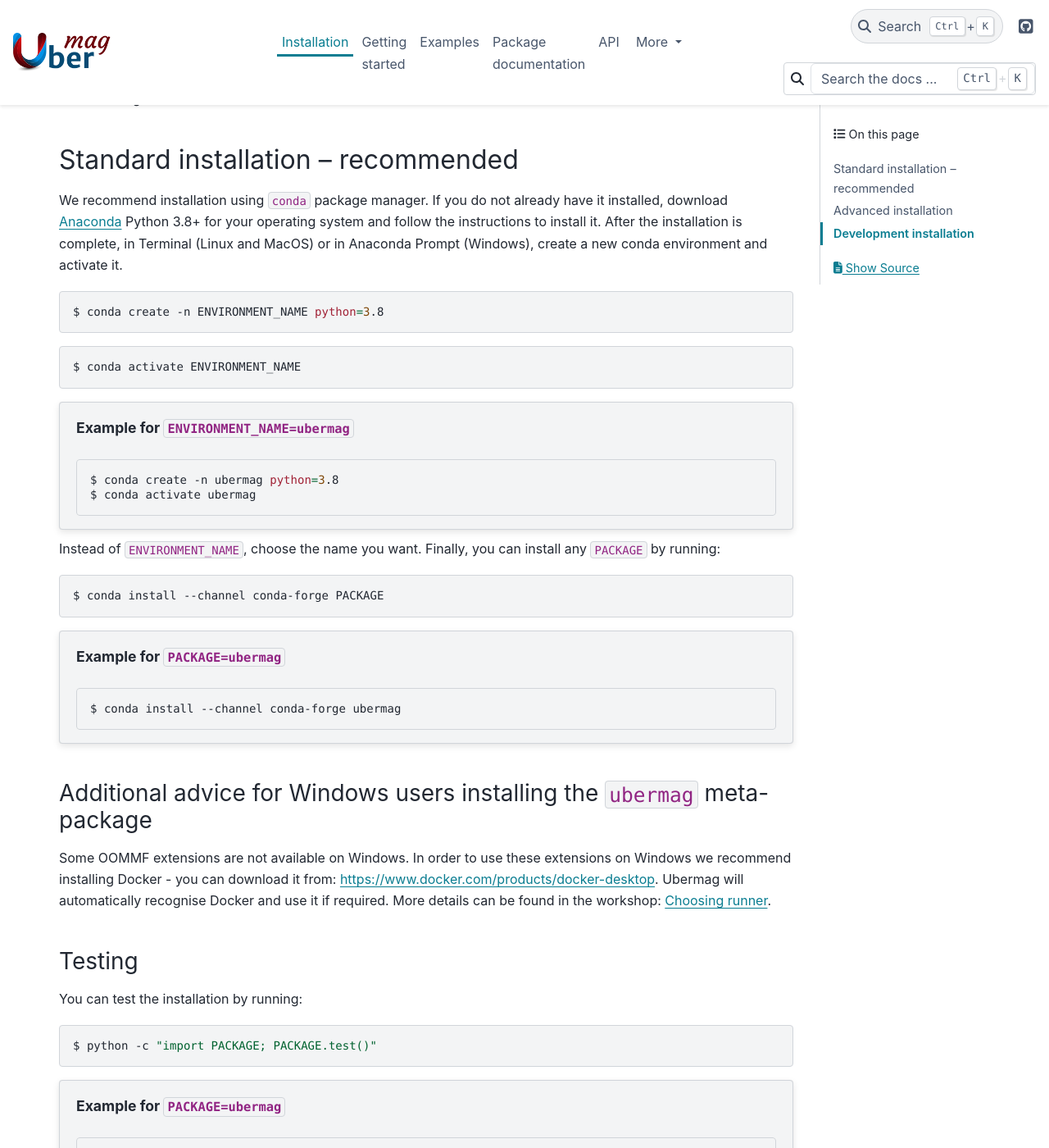
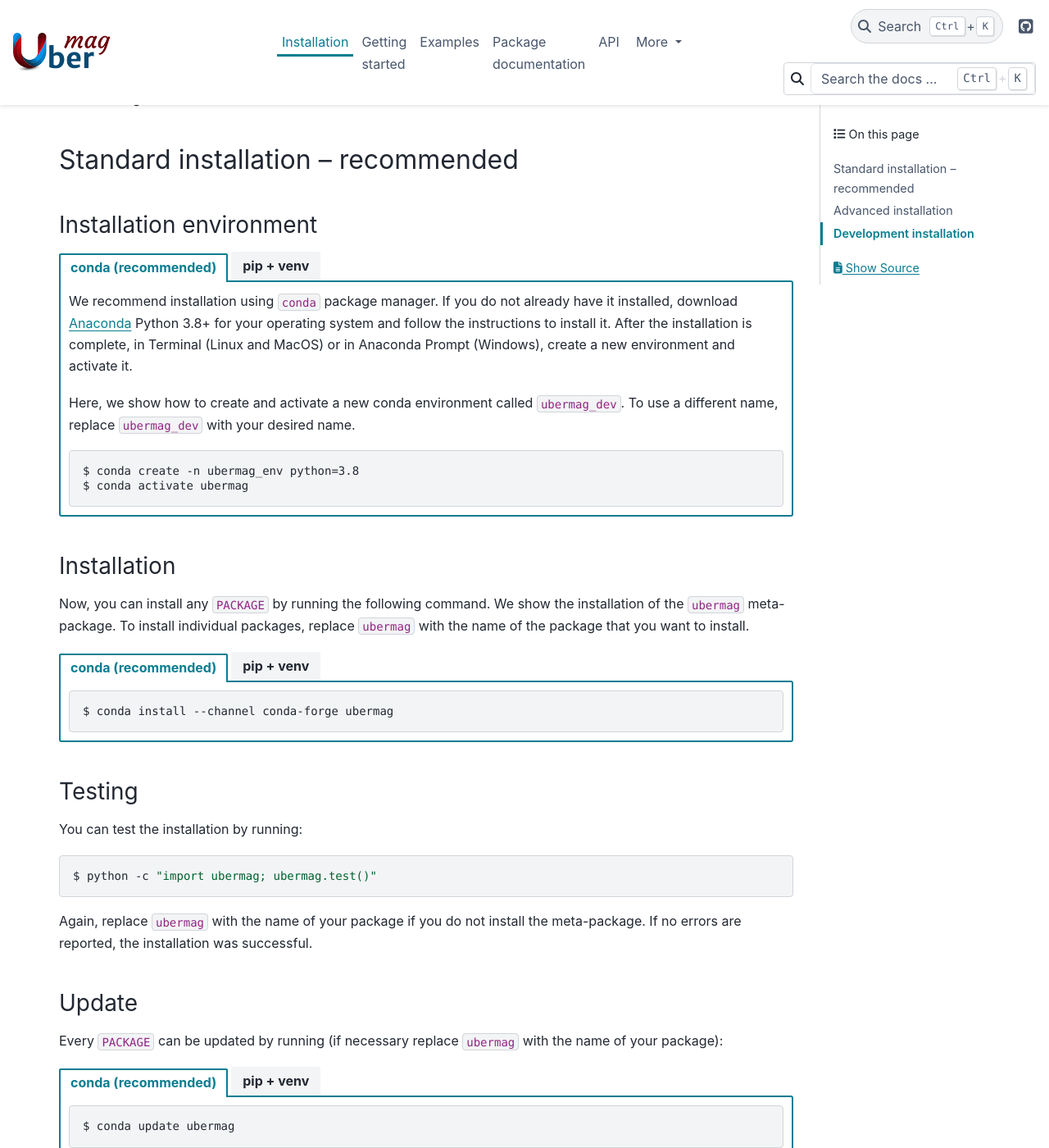
Before and after one commit to ubermag/ubermag.github.io, a Sphinx documentation site: the page built from source/installation.rst, in a window 1280 px wide and 1400 px high, scrolled down 676 px. Shown: the whole window at 82% size. Built offline with Sphinx 7.4.7 and the PyData theme 0.15.4, drawn with Linux system fonts in a browser that asks for light colours; pages that are not in the unit, such as notebooks, are missing from menus; some of the changed text lies outside the part shown.

Commit message:
Use tabs to better structure installation instructions

```diff
--- a/source/installation.rst
+++ b/source/installation.rst
@@ -4,7 +4,7 @@
 
 All packages in Ubermag are available on both ``conda-forge`` and ``PyPI``. All
 packages can be installed independently using ``conda`` or ``pip``. To simplify the
-installation for users doing micromagnetic simulations we provide a metapackage
+installation for users doing micromagnetic simulations we provide a meta-package
 called ``ubermag``. During installation of this packages all individual
 subpackages and additionally `OOMMF <https://math.nist.gov/oommf/>`__ are
 installed.
@@ -29,52 +29,81 @@
 Standard installation -- recommended
 ====================================
 
-We recommend installation using ``conda`` package manager. If you do not already
-have it installed, download `Anaconda <https://www.anaconda.com/download>`__ Python
-3.8+ for your operating system and follow the instructions to install it. After
-the installation is complete, in Terminal (Linux and MacOS) or in Anaconda
-Prompt (Windows), create a new conda environment and activate it.
+Installation environment
+------------------------
 
-..
-   Two separate code blocks to avoid the creation of environments called ENVIRONMENT_NAME
-   when people use the copy_button functionality.
+.. tab-set::
 
-.. code-block:: bash
+   .. tab-item:: conda (recommended)
+      :sync: conda_install
 
-   $ conda create -n ENVIRONMENT_NAME python=3.8
+      We recommend installation using ``conda`` package manager. If you do not
+      already have it installed, download `Anaconda
+      <https://www.anaconda.com/download>`__ Python 3.8+ for your operating
+      system and follow the instructions to install it. After the installation
+      is complete, in Terminal (Linux and MacOS) or in Anaconda Prompt
+      (Windows), create a new environment and activate it.
 
-.. code-block:: bash
+      Here, we show how to create and activate a new conda environment called
+      ``ubermag_dev``. To use a different name, replace ``ubermag_dev`` with
+      your desired name.
 
-   $ conda activate ENVIRONMENT_NAME
+      .. code-block::
 
-.. topic:: Example for ``ENVIRONMENT_NAME=ubermag``
+         $ conda create -n ubermag_env python=3.8
+         $ conda activate ubermag
 
-   .. code-block:: bash
+   .. tab-item:: pip + venv
+      :sync: pip_install
 
-      $ conda create -n ubermag python=3.8
-      $ conda activate ubermag
+      If you do not want to use or cannot use ``conda`` you can also install
+      ``ubermag`` via ``pip``. You have to manually install Python and pip for
+      your operating system.
 
-Instead of ``ENVIRONMENT_NAME``, choose the name you want. Finally, you can
-install any ``PACKAGE`` by running:
+      First, we create a new virtual environment, here called ``ubermag_dev``.
+      To use a different name, replace ``ubermag_dev`` with your desired name. A
+      new folder with the given environment name will be created in the current
+      directory.
 
-.. code-block:: bash
+      .. code-block::
 
-   $ conda install --channel conda-forge PACKAGE
+         $ python3 -m venv ubermag_env
 
-.. topic:: Example for ``PACKAGE=ubermag``
+      To activate the environment on Windows, run:
 
-   .. code-block:: bash
+      .. code-block::
 
-      $ conda install --channel conda-forge ubermag
+         $ ubermag_env\Scripts\activate.bat
 
-Additional advice for Windows users installing the ``ubermag`` meta-package
----------------------------------------------------------------------------
+      On Linux or MacOS, run:
 
-Some OOMMF extensions are not available on Windows. In order to use these
-extensions on Windows we recommend installing Docker - you can download it from:
-https://www.docker.com/products/docker-desktop. Ubermag will automatically
-recognise Docker and use it if required. More details can be found in the
-workshop: `Choosing runner <workshop/tutorials/choosing-runner.html>`__.
+      .. code-block::
+
+         $ source ubermag_env/bin/activate
+
+Installation
+------------
+
+Now, you can install any ``PACKAGE`` by running the following command. We
+show the installation of the ``ubermag`` meta-package. To install individual
+packages, replace ``ubermag`` with the name of the package that you want to
+install.
+
+.. tab-set::
+
+   .. tab-item:: conda (recommended)
+      :sync: conda_install
+
+      .. code-block::
+
+         $ conda install --channel conda-forge ubermag
+
+   .. tab-item:: pip + venv
+      :sync: pip_install
+
+      .. code-block::
+
+         $ pip install ubermag
 
 Testing
 -------
@@ -83,30 +112,32 @@
 
 .. code-block:: bash
 
-   $ python -c "import PACKAGE; PACKAGE.test()"
+   $ python -c "import ubermag; ubermag.test()"
 
-.. topic:: Example for ``PACKAGE=ubermag``
-
-   .. code-block:: bash
-
-      $ python -c "import ubermag; ubermag.test()"
-
-If no errors are reported, the installation was successful.
+Again, replace ``ubermag`` with the name of your package if you do not install
+the meta-package. If no errors are reported, the installation was successful.
 
 Update
 ------
 
-Every ``PACKAGE`` can be updated by running:
+Every ``PACKAGE`` can be updated by running (if necessary replace ``ubermag``
+with the name of your package):
 
-.. code::
+.. tab-set::
 
-   $ conda update PACKAGE
+   .. tab-item:: conda (recommended)
+      :sync: conda_install
 
-.. topic:: Example for ``PACKAGE=ubermag``
+      .. code-block::
 
-   .. code-block:: bash
+          $ conda update ubermag
 
-      $ conda update ubermag
+   .. tab-item:: pip + venv
+      :sync: pip_install
+
+      .. code-block::
+
+         $ pip install --upgrade ubermag
 
 Advanced installation
 =====================
@@ -124,148 +155,148 @@
 choosing the computational backend, please follow the steps explained
 subsequently for your operating system.
 
-Windows
--------
+.. tab-set::
 
-1. Before we install ``ubermag``, we need to install ``Python3`` Anaconda
-   package manager. If you do not already have it installed, download `Anaconda
-   <https://www.anaconda.com/download>`__ Python 3.8+ for your operating system
-   and follow the instructions to install it.
+   .. tab-item:: Windows
 
-2. Now we have everything required to install ``ubermag``. Run in Command Prompt:
+      1. Before we install ``ubermag``, we need to install ``Python3`` Anaconda
+         package manager. If you do not already have it installed, download `Anaconda
+         <https://www.anaconda.com/download>`__ Python 3.8+ for your operating system
+         and follow the instructions to install it.
 
-.. code-block:: bash
+      2. Now we have everything required to install ``ubermag``. Run in Command Prompt:
 
-   $ pip install ubermag
+         .. code-block::
 
-3. To install OOMMF as a computational backend, first, you need to install
-   ``tcl`` on your machine. To do this, download the ``.exe`` file from this
-   `link <http://www.activestate.com/activetcl/downloads>`__, appropriate for
-   your operating system (32-bit or 64-bit). After the download is complete, run
-   the downloaded file and follow the instructions to complete the installation.
+            $ pip install ubermag
 
-4. Download the ``.zip`` file for the latest OOMMF version which is appropriate
-   for your Windows OS (32-bit or 64-bit) from this `link
-   <https://math.nist.gov/oommf/software-20.html>`__. After the download is
-   complete, unzip (extract) it. Locate among the the unzipped files
-   ``oommf.tcl`` and remember its location - we are going to need it in step 3.
+      3. To install OOMMF as a computational backend, first, you need to install
+         ``tcl`` on your machine. To do this, download the ``.exe`` file from this
+         `link <http://www.activestate.com/activetcl/downloads>`__, appropriate for
+         your operating system (32-bit or 64-bit). After the download is complete, run
+         the downloaded file and follow the instructions to complete the installation.
 
-5. In order to help Ubermag find where ``oommf.tcl`` is, we need to set the
-   value of environment variable ``OOMMFTCL``. To do this, in Control Panel,
-   select ``System`` -> ``Advanced system settings`` (tab ``Advanced``) ->
-   ``Environment variables``. In User variables select ``New...`` and type
-   ``OOMMFTCL`` for Variable name and
-   ``C:\path\you\remembered\from\step2\oommf.tcl`` to Variable value.
+      4. Download the ``.zip`` file for the latest OOMMF version which is appropriate
+         for your Windows OS (32-bit or 64-bit) from this `link
+         <https://math.nist.gov/oommf/software-20.html>`__. After the download is
+         complete, unzip (extract) it. Locate among the the unzipped files
+         ``oommf.tcl`` and remember its location - we are going to need it in step 3.
 
+         `Note`: Some OOMMF extensions are only available in the conda package,
+         not the official release from the NIST website.
 
-MacOS
------
+      5. In order to help Ubermag find where ``oommf.tcl`` is, we need to set the
+         value of environment variable ``OOMMFTCL``. To do this, in Control Panel,
+         select ``System`` -> ``Advanced system settings`` (tab ``Advanced``) ->
+         ``Environment variables``. In User variables select ``New...`` and type
+         ``OOMMFTCL`` for Variable name and
+         ``C:\path\you\remembered\from\step2\oommf.tcl`` to Variable value.
 
-1. Before we install ``ubermag``, we need to install ``Python3`` Anaconda
-   package manager. If you do not already have it installed, download `Anaconda
-   <https://www.anaconda.com/download>`__ Python 3.8+ for your operating system
-   and follow the instructions to install it.
+   .. tab-item:: MacOS
 
-2. Now we have everything required to install ``ubermag``. Therefore, run in
-   terminal:
+      1. Before we install ``ubermag``, we need to install ``Python3`` Anaconda
+         package manager. If you do not already have it installed, download `Anaconda
+         <https://www.anaconda.com/download>`__ Python 3.8+ for your operating system
+         and follow the instructions to install it.
 
-.. code-block:: bash
+      2. Now we have everything required to install ``ubermag``. Therefore, run in
+         terminal:
 
-   $ pip install ubermag
+         .. code-block::
 
-3. To compile OOMMF on MacOS, make sure you have ``XCode`` (from AppStore) and
-   `Git <https://git-scm.com/download/mac>`__ installed.
+            $ pip install ubermag
 
-4. Clone the repository by typing
+      3. To compile OOMMF on MacOS, make sure you have ``XCode`` (from AppStore) and
+         `Git <https://git-scm.com/download/mac>`__ installed.
 
-.. code-block:: bash
+      4. Clone the repository by typing
 
-   $ git clone https://github.com/fangohr/oommf.git
+         .. code-block::
 
-5. To compile OOMMF, change the directory (``cd oommf``) and run:
+            $ git clone https://github.com/fangohr/oommf.git
 
-.. code-block:: bash
+      5. To compile OOMMF, change the directory (``cd oommf``) and run:
 
-   $ make build-with-all
+         .. code-block::
 
-This command, apart from building OOMMF, will download and compile
-Dzyaloshinkii-Moriya extensions for different crystalographic classes. For more
-information, please refer to the OOMMF `repository
-<https://github.com/fangohr/oommf>`__.
+            $ make build
 
-6. Finally, we have to set the environment variable ``OOMMFTCL``, so that
-   Ubermag knows where to find OOMMF. Consequently, in your home directory, add
-   the path to ``oommf.tcl`` file to the end of the ``.bash_profile`` file. More
-   specifically, the line at the end of your file should look like:
+         This command, apart from building OOMMF, will download and compile
+         Dzyaloshinkii-Moriya extensions for different crystalographic classes. For more
+         information, please refer to the OOMMF `repository
+         <https://github.com/fangohr/oommf>`__.
 
-.. code-block::
+      6. Finally, we have to set the environment variable ``OOMMFTCL``, so that
+         Ubermag knows where to find OOMMF. Consequently, in your home directory, add
+         the path to ``oommf.tcl`` file to the end of the ``.bash_profile`` file. More
+         specifically, the line at the end of your file should look like:
 
-   export OOMMFTCL="/path/to/your/compiled/oommf.tcl"
+         .. code-block:: bash
 
-**Please note that after editing** ``.bash_profile`` **file, you need to refresh
-your environment variables** (``source ~/.bashrc``) **or reopen the Terminal
-window.**
+            export OOMMFTCL="/path/to/your/compiled/oommf.tcl"
 
+         **Please note that after editing** ``.bash_profile`` **file, you need to refresh
+         your environment variables** (``source ~/.bashrc``) **or reopen the Terminal
+         window.**
 
-Linux (Ubuntu)
---------------
+   .. tab-item:: Linux (Ubuntu)
 
-1. To install Ubermag, we first have to make sure you have ``pip`` installed.
-   **Please note that this command requires root privileges (sudo).**
+      1. To install Ubermag, we first have to make sure you have ``pip`` installed.
+         **Please note that this command requires root privileges (sudo).**
 
-.. code-block:: bash
+         .. code-block::
 
-   $ apt-get install python3-pip
+            $ apt-get install python3-pip
 
-(Alternatively, you can use Anaconda Python3 distribution. If you do not already
-have it installed, download `Anaconda <https://www.anaconda.com/download>`__
-Python 3.8+ for your operating system and follow the instructions to install
-it.)
+         (Alternatively, you can use Anaconda Python3 distribution. If you do not already
+         have it installed, download `Anaconda <https://www.anaconda.com/download>`__
+         Python 3.8+ for your operating system and follow the instructions to install
+         it.)
 
-2. Now, we can install ``ubermag``
+      2. Now, we can install ``ubermag``
 
-.. code-block:: bash
+         .. code-block::
 
-   $ python3 -m pip install ubermag
+            $ python3 -m pip install ubermag
 
-3. You can compile OOMMF on your machine by firstly installing the required
-   packages. **Please note that this command requires root privileges (sudo).**
+      3. You can compile OOMMF on your machine by firstly installing the required
+         packages. **Please note that this command requires root privileges (sudo).**
 
-.. code-block:: bash
+         .. code-block::
 
-   $ apt-get install git tcl-dev tk-dev
+            $ apt-get install git tcl-dev tk-dev
 
-4. Clone the repository:
+      4. Clone the repository:
 
-.. code-block:: bash
+         .. code-block::
 
-   $ git clone https://github.com/fangohr/oommf.git
+            $ git clone https://github.com/fangohr/oommf.git
 
-(If you do not have ``git``, you can install it using ``apt-get install git``.)
+         (If you do not have ``git``, you can install it using ``apt-get install git``.)
 
-5. To compile OOMMF, change the directory (``cd oommf``) and run:
+      5. To compile OOMMF, change the directory (``cd oommf``) and run:
 
-.. code-block:: bash
+         .. code-block::
 
-   $ make build-with-all
+            $ make build
 
-This command, apart from building OOMMF, will download and compile
-Dzyaloshinkii-Moriya extensions as well. For more information, please refer to
-the `OOMMF reporsitory <https://github.com/fangohr/oommf>`__.
+         This command, apart from building OOMMF, will download and compile
+         Dzyaloshinkii-Moriya extensions as well. For more information, please refer to
+         the `OOMMF reporsitory <https://github.com/fangohr/oommf>`__.
 
-6. Finally, we have to set the environment variable ``OOMMFTCL``, so that
-   previously installed Ubermag knows where to find OOMMF. Consequently, in your
-   home directory, add the path to ``oommf.tcl`` file to the end of the
-   ``.bashrc`` file. More specifically, the line at the emd of your file should
-   look like:
+      6. Finally, we have to set the environment variable ``OOMMFTCL``, so that
+         previously installed Ubermag knows where to find OOMMF. Consequently, in your
+         home directory, add the path to ``oommf.tcl`` file to the end of the
+         ``.bashrc`` file. More specifically, the line at the emd of your file should
+         look like:
 
-.. code-block::
+         .. code-block:: bash
 
-   export OOMMFTCL="/path/to/your/oommf.tcl"
+            export OOMMFTCL="/path/to/your/oommf.tcl"
 
-**Please note that after editing** ``.bash_profile`` **file, you need to refresh
-your environment variables** (``source ~/.bashrc``) **or reopen the Terminal
-window.**
+         **Please note that after editing** ``.bash_profile`` **file, you need to refresh
+         your environment variables** (``source ~/.bashrc``) **or reopen the Terminal
+         window.**
 
 Check the installation
 ----------------------
```
